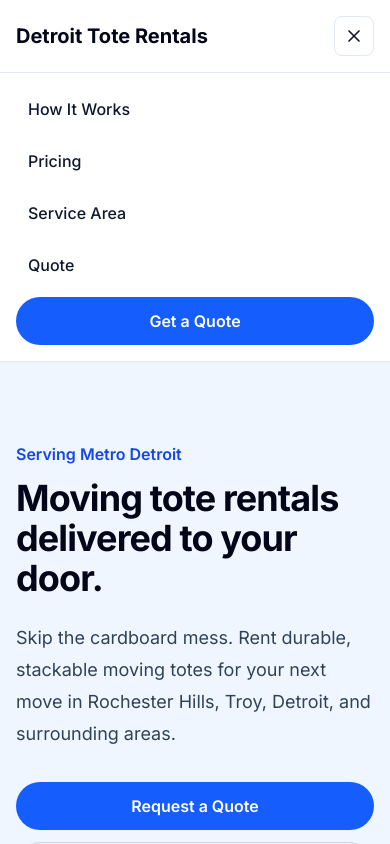
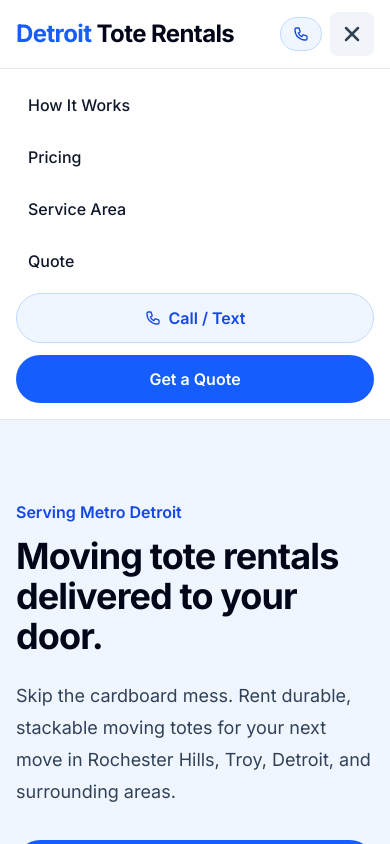
Before and after one commit to dmomcilo7/detroit-tote-rentals, a React (Vite) app: page / in a window 390 px wide. Both pictures are taken after a click on the button "Open menu". Shown: the top 844 px of the page. Built offline with nearby package versions, Linux system fonts and the light colour scheme.

Commit message:
update to header for more pop and phone number, more readability and visibility

```diff
--- a/src/components/Header.tsx
+++ b/src/components/Header.tsx
@@ -12,9 +12,11 @@ export function Header() {
 
   return (
     <header className="sticky top-0 z-40 border-b border-slate-200 bg-white">
-      <div className="mx-auto flex max-w-6xl items-center justify-between px-4 py-4">
-        <a href="/" className="text-xl font-bold text-slate-950">
-          Detroit Tote Rentals
+      <div className="mx-auto flex max-w-6xl items-center justify-between px-4 py-3">
+        {/* Two-tone logo */}
+        <a href="/" className="text-2xl font-bold tracking-tight">
+          <span className="text-blue-600">Detroit</span>{' '}
+          <span className="text-slate-950">Tote Rentals</span>
         </a>
 
         {/* Desktop nav */}
@@ -26,7 +28,31 @@ export function Header() {
           ))}
         </nav>
 
-        <div className="flex items-center gap-3">
+        <div className="flex items-center gap-2 sm:gap-3">
+          {/* Phone CTA — always visible */}
+          <a
+            href="tel:+15865492876"
+            aria-label="Call or text us"
+            className="inline-flex items-center gap-1.5 rounded-full border border-blue-200 bg-blue-50 px-3 py-2 text-sm font-semibold text-blue-700 hover:bg-blue-100 sm:px-4"
+          >
+            <svg
+              className="h-4 w-4"
+              fill="none"
+              stroke="currentColor"
+              viewBox="0 0 24 24"
+              aria-hidden="true"
+            >
+              <path
+                strokeLinecap="round"
+                strokeLinejoin="round"
+                strokeWidth={2}
+                d="M3 5a2 2 0 012-2h3.28a1 1 0 01.948.684l1.498 4.493a1 1 0 01-.502 1.21l-2.257 1.13a11.042 11.042 0 005.516 5.516l1.13-2.257a1 1 0 011.21-.502l4.493 1.498a1 1 0 01.684.949V19a2 2 0 01-2 2h-1C9.716 21 3 14.284 3 6V5z"
+              />
+            </svg>
+            <span className="hidden sm:inline">Call / Text</span>
+          </a>
+
+          {/* Desktop quote button */}
           <a
             href="#quote"
             className="hidden rounded-full bg-blue-600 px-5 py-2 font-semibold text-white hover:bg-blue-700 sm:inline-block"
@@ -41,10 +67,10 @@ export function Header() {
             aria-expanded={menuOpen}
             aria-controls="mobile-menu"
             aria-label={menuOpen ? 'Close menu' : 'Open menu'}
-            className="flex h-10 w-10 items-center justify-center rounded-lg border border-slate-200 md:hidden"
+            className="flex h-11 w-11 items-center justify-center rounded-lg bg-slate-100 hover:bg-slate-200 md:hidden"
           >
             <svg
-              className="h-5 w-5"
+              className="h-6 w-6 text-slate-700"
               fill="none"
               stroke="currentColor"
               viewBox="0 0 24 24"
@@ -54,14 +80,14 @@ export function Header() {
                 <path
                   strokeLinecap="round"
                   strokeLinejoin="round"
-                  strokeWidth={2}
+                  strokeWidth={2.5}
                   d="M6 18L18 6M6 6l12 12"
                 />
               ) : (
                 <path
                   strokeLinecap="round"
                   strokeLinejoin="round"
-                  strokeWidth={2}
+                  strokeWidth={2.5}
                   d="M4 6h16M4 12h16M4 18h16"
                 />
               )}
@@ -91,6 +117,29 @@ export function Header() {
             ))}
             <li>
               <a
+                href="tel:+15865492876"
+                onClick={() => setMenuOpen(false)}
+                className="flex items-center justify-center gap-2 rounded-full border border-blue-200 bg-blue-50 px-5 py-3 font-semibold text-blue-700 hover:bg-blue-100"
+              >
+                <svg
+                  className="h-4 w-4"
+                  fill="none"
+                  stroke="currentColor"
+                  viewBox="0 0 24 24"
+                  aria-hidden="true"
+                >
+                  <path
+                    strokeLinecap="round"
+                    strokeLinejoin="round"
+                    strokeWidth={2}
+                    d="M3 5a2 2 0 012-2h3.28a1 1 0 01.948.684l1.498 4.493a1 1 0 01-.502 1.21l-2.257 1.13a11.042 11.042 0 005.516 5.516l1.13-2.257a1 1 0 011.21-.502l4.493 1.498a1 1 0 01.684.949V19a2 2 0 01-2 2h-1C9.716 21 3 14.284 3 6V5z"
+                  />
+                </svg>
+                Call / Text
+              </a>
+            </li>
+            <li>
+              <a
                 href="#quote"
                 onClick={() => setMenuOpen(false)}
                 className="block rounded-full bg-blue-600 px-5 py-3 text-center font-semibold text-white hover:bg-blue-700"
```
